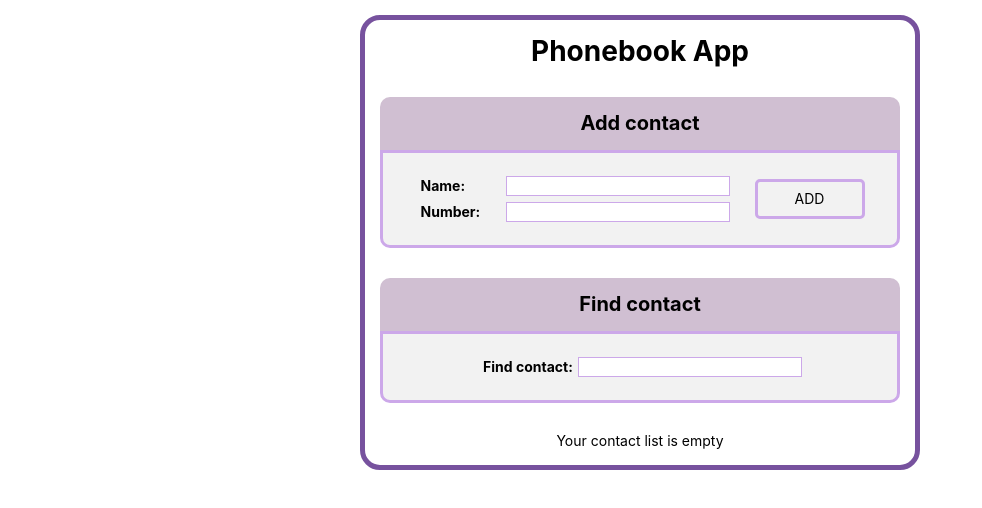
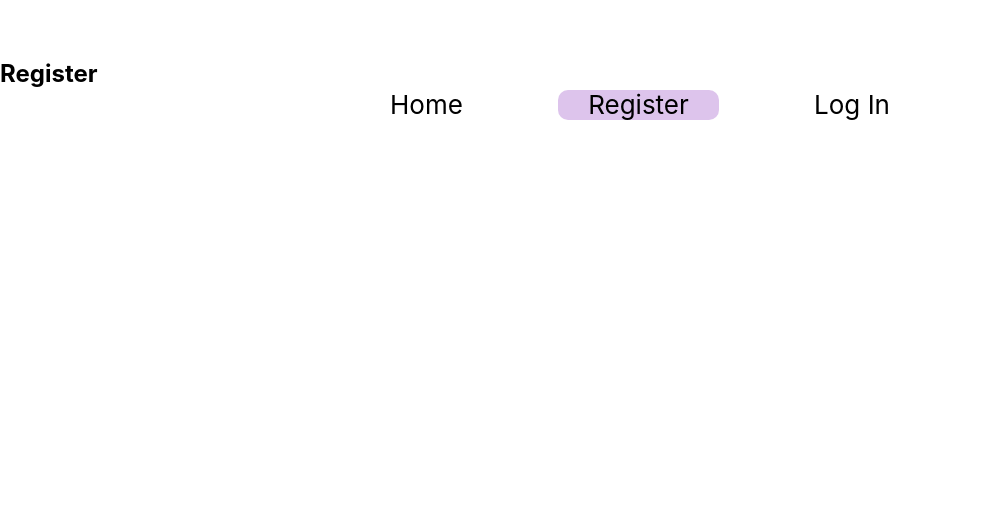
Before and after one commit to Tishko1/goit-react-hw-08-phonebook, a React (Create React App) app: page /goit-react-hw-08-phonebook/register in a window 1280 px wide. Shown: the top 508 px of the page, without its empty margins (0-982 px from the left). Built offline with nearby package versions, Linux system fonts and the light colour scheme; no server answers.

Commit message:
add pages

```diff
--- a/package.json
+++ b/package.json
@@ -1,8 +1,8 @@
 {
-  "name": "goit-react-hw-07-phonebook",
+  "name": "goit-react-hw-08-phonebook",
   "version": "0.1.0",
   "private": true,
-  "homepage": "https://Tishko1.github.io/goit-react-hw-07-phonebook/",
+  "homepage": "https://Tishko1.github.io/goit-react-hw-08-phonebook/",
   "dependencies": {
     "@emotion/react": "^11.10.5",
     "@emotion/styled": "^11.10.5",
@@ -17,6 +17,7 @@
     "react-dom": "^18.1.0",
     "react-loader-spinner": "^5.3.4",
     "react-redux": "^8.0.5",
+    "react-router-dom": "^6.8.2",
     "react-scripts": "5.0.1",
     "redux-persist": "^6.0.0",
     "web-vitals": "^2.1.3"
--- a/src/components/App.jsx
+++ b/src/components/App.jsx
@@ -1,5 +1,6 @@
 import { useEffect } from 'react';
 import { useDispatch } from 'react-redux';
+import { Route, Routes, Navigate } from 'react-router-dom';
 import { ContactForm } from './ContactForm/ContactForm';
 import { ContactList } from './ContactList/ContactList';
 import { Filter } from './Filter/Filter';
@@ -8,6 +9,10 @@ import { Container } from './App.styled';
 import { useSelector } from 'react-redux';
 import { selectFilteredContacts, selectIsLoading } from 'redux/selectors';
 import { getContacts } from 'redux/operations';
+import { NavBar } from './NavBar/NavBar';
+import { Login } from "./Login/Login";
+import { Register } from "./Register/Register";
+import  Home from 'pages/Home';
 
 export function App() {
   const contacts = useSelector(selectFilteredContacts);
@@ -19,7 +24,22 @@ export function App() {
   }, [dispatch]);
 
   return (
-    <Container>
+    <Routes>
+      <Route path="/" element={<NavBar/>}>
+        <Route path="/login" element={<Login/>}/>
+        <Route path="/register" element={<Register/>}/>
+        <Route index element={<Home />} />
+          <Route path="/сontactForm" element={<ContactForm/>}/>
+          <Route path="/filter" element={<Filter/>}/>
+          <Route path="/сontactList" element={<ContactList/>}/>
+      </Route>
+      <Route path="*" element={<Navigate to="/" replace={true} />} />
+    </Routes>
+
+  );
+}
+
+{/* <Container>
       {isLoading && <Loader />}
       <h1>Phonebook App</h1>
       <ContactForm />
@@ -29,6 +49,4 @@ export function App() {
       ) : (
         <p>Your contact list is empty</p>
       )}
-    </Container>
-  );
-}
+    </Container> */}
--- /dev/null
+++ b/src/components/Login/Login.jsx
@@ -0,0 +1,3 @@
+export const Login = ()=> {
+    return <h2>Login</h2>
+}
--- /dev/null
+++ b/src/components/NavBar/NavBar.jsx
@@ -0,0 +1,48 @@
+import { NavLink, Outlet } from 'react-router-dom';
+
+import { NavBlock, NavLinkStyled } from './NavBar.styled';
+
+export const NavBar = () => {
+  return (
+    <>
+    <NavBlock>
+
+        <NavLinkStyled to="/">Home</NavLinkStyled>
+
+        <NavLinkStyled  to="/register">Register </NavLinkStyled>
+
+        <NavLinkStyled to="/login">Log In</NavLinkStyled>
+
+    </NavBlock>
+    <Outlet/>
+    </>
+  );
+};
+
+// export const Navbar=()=>{
+
+//     return <>
+//     <ul>
+//     <li>
+//     <NavLink  to='login'>Login</NavLink>
+// </li>
+// <li>
+//     <NavLink  to='register'>Register</NavLink>
+// </li>
+// <li>
+//     <NavLink  to='/'>Home</NavLink>
+// </li>
+
+// <li>
+//     <NavLink  to='points'>Points</NavLink>
+// </li>
+// <li>
+//     <NavLink  to='friends'>Friend-list</NavLink>
+// </li>
+// <li>
+//     <NavLink  to='photos'>Photos</NavLink>
+// </li>
+//     </ul>
+//     <Outlet/>
+//     </>
+// }
--- /dev/null
+++ b/src/components/NavBar/NavBar.styled.js
@@ -0,0 +1,37 @@
+import { NavLink } from 'react-router-dom';
+import styled from '@emotion/styled';
+
+export const NavBlock = styled.div`
+position: relative;
+top: 75px;
+margin: 15px auto;
+max-width: 560px;
+    display: flex;
+
+  justify-content: space-between;
+
+`;
+
+
+
+export const NavLinkStyled = styled(NavLink)`
+  font-size: 26px;
+  text-decoration: none;
+  color: black;
+  padding: 0 30px;
+  &:hover {
+    color: rgb(59, 44, 44);
+    // border: 1px solid rgb(169, 153, 153);
+    border-radius: 10px;
+    background-color: rgb(240, 225, 225);
+  }
+  &.active {
+    // font-size: 26px;
+    // text-decoration: none;
+    color: black;
+    padding: 0 30px;
+    // border: 1px solid rgb(169, 153, 153);
+    background-color: #ddc4ec;
+    border-radius: 10px;
+  }
+`;
--- /dev/null
+++ b/src/components/Register/Register.jsx
@@ -0,0 +1,3 @@
+export const Register = ()=> {
+    return <h2>Register</h2>
+}
--- a/src/index.js
+++ b/src/index.js
@@ -1,5 +1,8 @@
 import React from 'react';
 import ReactDOM from 'react-dom/client';
+import { BrowserRouter } from 'react-router-dom';
+
+// import { BrowserRouter } from 'react-router-dom';
 import { Provider } from 'react-redux';
 import { Global, ThemeProvider } from '@emotion/react';
 import { GlobalStyles } from 'styles/GlobalStyles';
@@ -16,7 +19,9 @@ ReactDOM.createRoot(document.getElementById('root')).render(
       {/* <PersistGate loading={null} persistor={persistor}> */}
       <ThemeProvider theme={theme}>
         <Global styles={GlobalStyles} />
+        <BrowserRouter basename='goit-react-hw-08-phonebook'>
         <App />
+        </BrowserRouter>
       </ThemeProvider>
       {/* </PersistGate> */}
     </Provider>
--- /dev/null
+++ b/src/pages/Home.js
@@ -0,0 +1,35 @@
+import styled from '@emotion/styled';
+
+const ContainerHome = styled.div`
+
+min-height: calc(100vh - 200px);
+// font-size: 14px;
+  width: 600px;
+  margin: 15px auto;
+  // padding: 15px;
+  display: flex;
+  flex-direction: column;
+  justify-content: center;
+  // gap: 30px;
+  text-align: center;
+  border: 5px solid #77529e;
+  border-radius: 20px;
+`
+
+const Welcome = styled.h1`
+  color: #77529e;
+  font-weight: 700;
+  font-size: 48;
+  text-align: center;
+`;
+
+export default function Home() {
+  return (
+    <ContainerHome>
+      <Welcome>
+        Phone Book {' '}
+
+      </Welcome>
+    </ContainerHome>
+  );
+}
--- /dev/null
+++ b/src/pages/Login.js
@@ -0,0 +1,13 @@
+import { Helmet } from 'react-helmet';
+import { LoginForm } from 'components/LoginForm/LoginForm';
+
+export default function Login() {
+  return (
+    <div>
+      <Helmet>
+        <title>Login</title>
+      </Helmet>
+      <LoginForm />
+    </div>
+  );
+}
--- /dev/null
+++ b/src/pages/Register.js
@@ -0,0 +1,13 @@
+import { Helmet } from 'react-helmet';
+import { RegisterForm } from 'components/RegisterForm/RegisterForm';
+
+export default function Register() {
+  return (
+    <div>
+      <Helmet>
+        <title>Registration</title>
+      </Helmet>
+      <RegisterForm />
+    </div>
+  );
+}
```
Also changed, not shown: src/pages/Contacts.js (added, +45 -0 lines), 2 other files (tests, documents, lock files or other folders).
